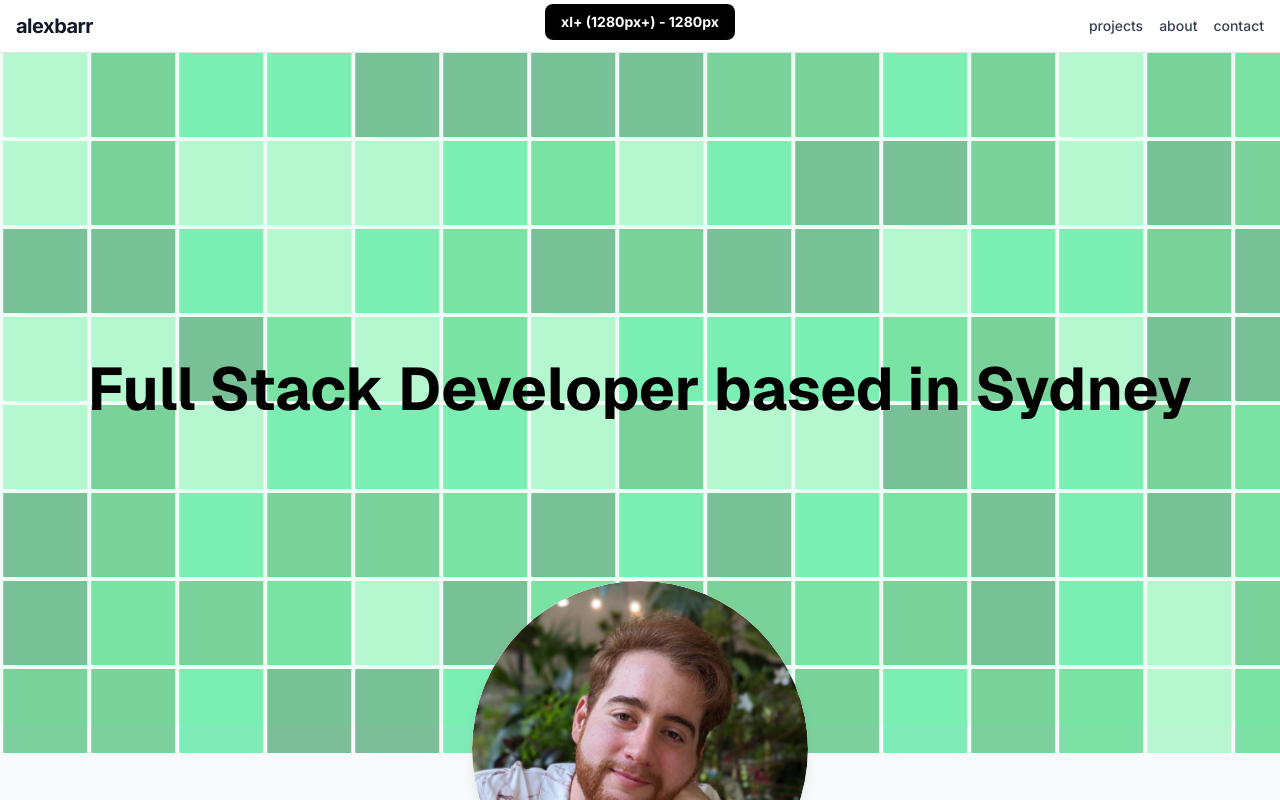
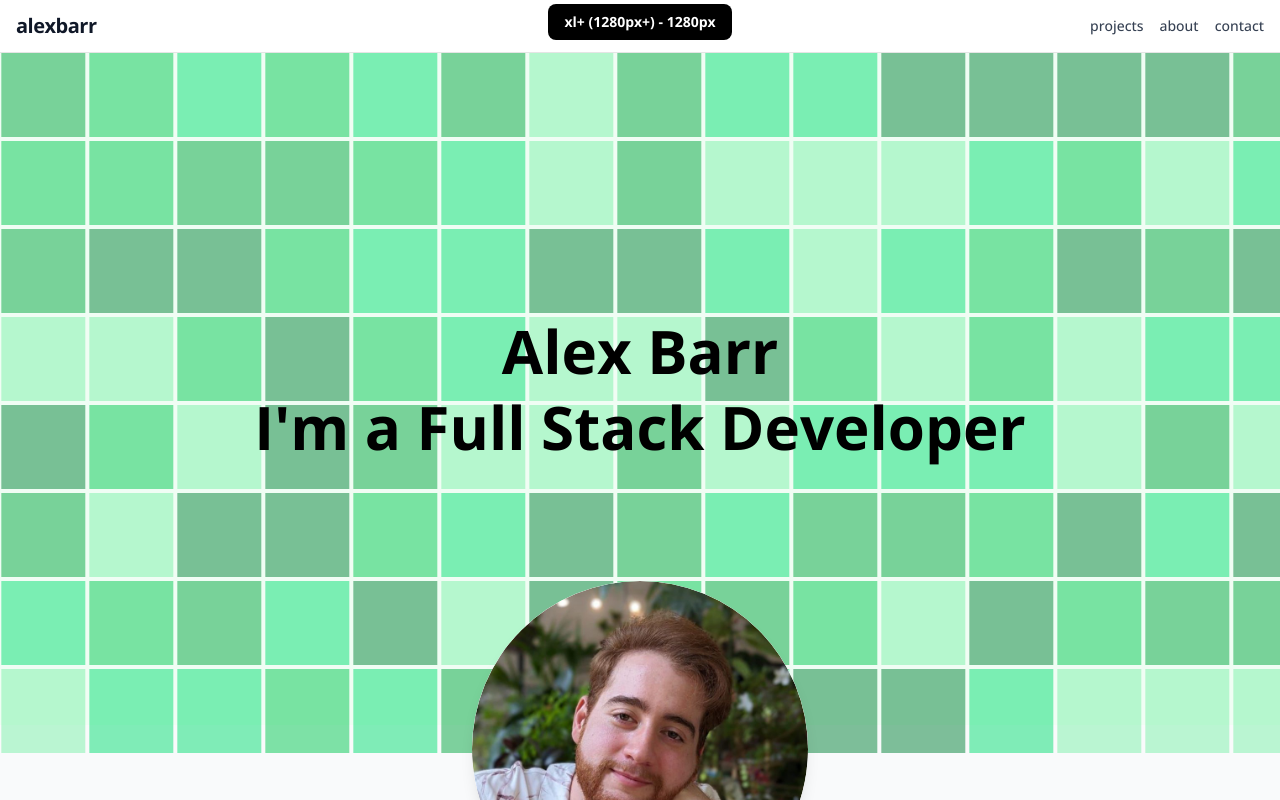
Before and after one commit to AlexanderBarr/alexbarrdotcom, a Next.js app: page / in a window 1280 px wide. Built offline with nearby package versions, Linux system fonts and the light colour scheme.

Commit message:
feat: changed font, added back header text

```diff
--- a/src/app/_components/header/MovingGridBackground.tsx
+++ b/src/app/_components/header/MovingGridBackground.tsx
@@ -85,7 +85,7 @@ export default function MovingGridBackground() {
         style={{
           display: "inline-block",
           width: "500%",
-          animation: "scrollLeft 20s linear infinite",
+          animation: "scrollLeft 50s linear infinite",
         }}
       >
         <div className="relative h-full">{gridContent}</div>
--- a/src/app/_components/header/ProfileHeaderContent.tsx
+++ b/src/app/_components/header/ProfileHeaderContent.tsx
@@ -3,8 +3,10 @@
 export default function ProfileHeaderContent() {
   return (
     <div className="relative flex h-full items-center justify-center text-center">
-      <h1 className="text-3xl font-bold text-black sm:text-4xl md:text-5xl lg:text-6xl">
-        Full Stack Developer based in Sydney
+      <h1 className="text-3xl font-bold text-black sm:text-4xl md:text-5xl lg:text-6xl ">
+        Alex Barr
+        <br className="mb-2" />
+        <span className="mt-4 block">I'm a Full Stack Developer</span>
       </h1>
     </div>
   );
--- a/src/app/layout.tsx
+++ b/src/app/layout.tsx
@@ -1,7 +1,7 @@
 import "~/styles/globals.css";
 
 import { type Metadata } from "next";
-import { Geist, Inter } from "next/font/google";
+import { Open_Sans } from "next/font/google";
 import UpdatingNotice from "./_components/UpdatingNotice";
 
 export const metadata: Metadata = {
@@ -10,22 +10,19 @@ export const metadata: Metadata = {
   icons: [{ rel: "icon", url: "/favicon.ico" }],
 };
 
-const geist = Geist({
+// Font
+const openSans = Open_Sans({
   subsets: ["latin"],
-  variable: "--font-geist-sans",
+  variable: "--font-open-sans",
 });
 
-const inter = Inter({
-  subsets: ["latin"],
-  variable: "--font-inter",
-});
 const IS_UPDATING = process.env.NEXT_PUBLIC_SITE_UPDATING === "true";
 
 export default function RootLayout({
   children,
 }: Readonly<{ children: React.ReactNode }>) {
   return (
-    <html lang="en" className={`${inter.variable} ${geist.variable}`}>
+    <html lang="en" className={`${openSans.variable}`}>
       <body>{IS_UPDATING ? <UpdatingNotice /> : children}</body>
     </html>
   );
--- a/src/app/page.tsx
+++ b/src/app/page.tsx
@@ -11,7 +11,7 @@ export const metadata = {
 
 export default function Home() {
   return (
-    <main className="min-h-screen w-full overflow-auto bg-gray-50 text-gray-900">
+    <main className="min-h-screen min-w-screen overflow-hidden bg-gray-50 text-gray-900">
       <Navbar />
       <AnimatedHeader />
       {/* <AboutSection /> */}
--- a/src/styles/globals.css
+++ b/src/styles/globals.css
@@ -5,7 +5,7 @@
 
 :root {
   --font-geist-sans: "Geist", sans-serif;
-  --font-inter: "Inter", sans-serif;
+  --font-open-sans: "Open Sans", sans-serif;
   --radius: 0.625rem;
   --background: oklch(1 0 0);
   --foreground: oklch(0.145 0 0);
@@ -41,13 +41,13 @@
 }
 
 body {
-  font-family: var(--font-inter);
+  font-family: var(--font-open-sans);
 }
 
 h1,
 h2,
 h3 {
-  font-family: var(--font-geist-sans);
+  font-family: var(--font-open-sans);
 }
 
 @theme inline {
```
